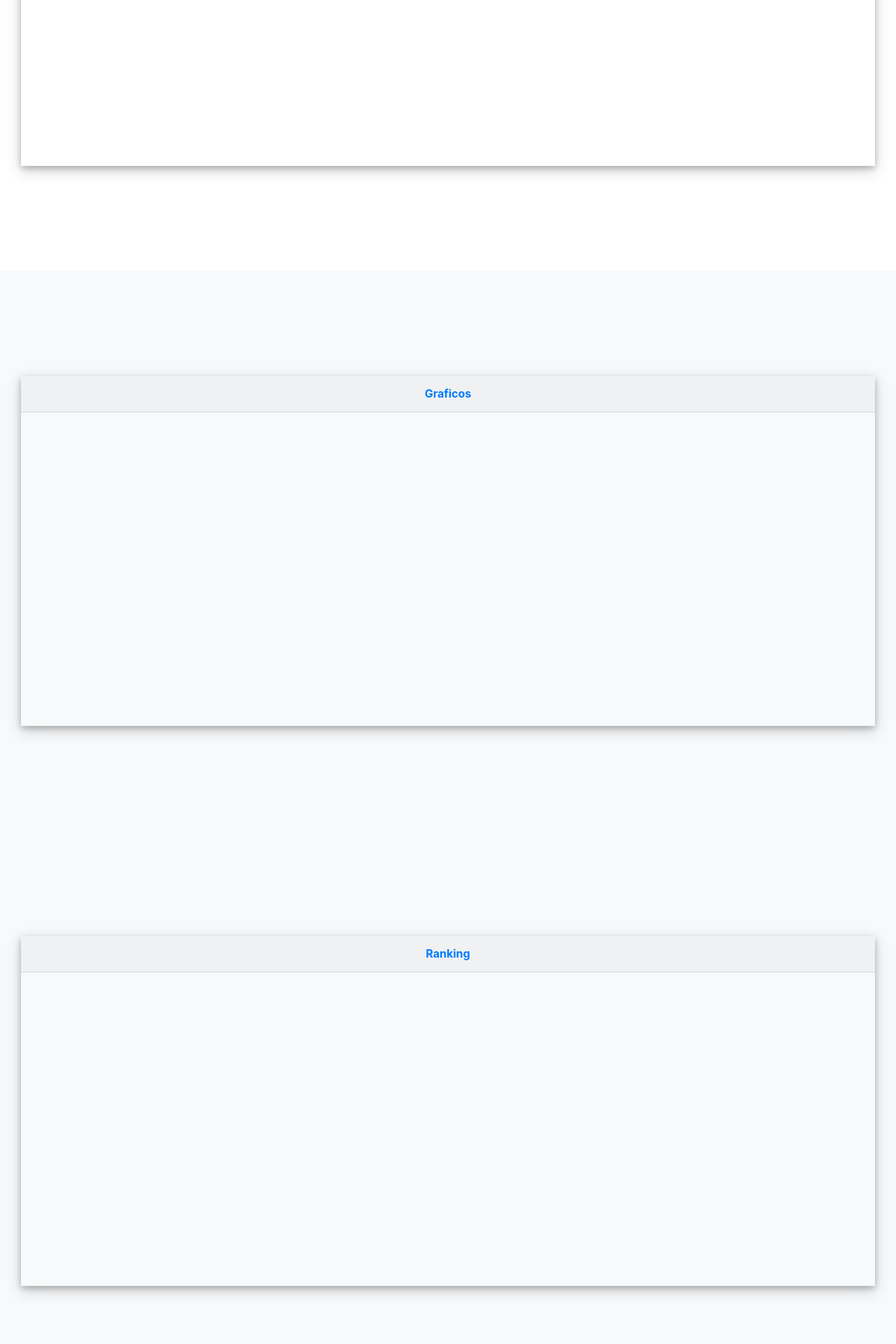
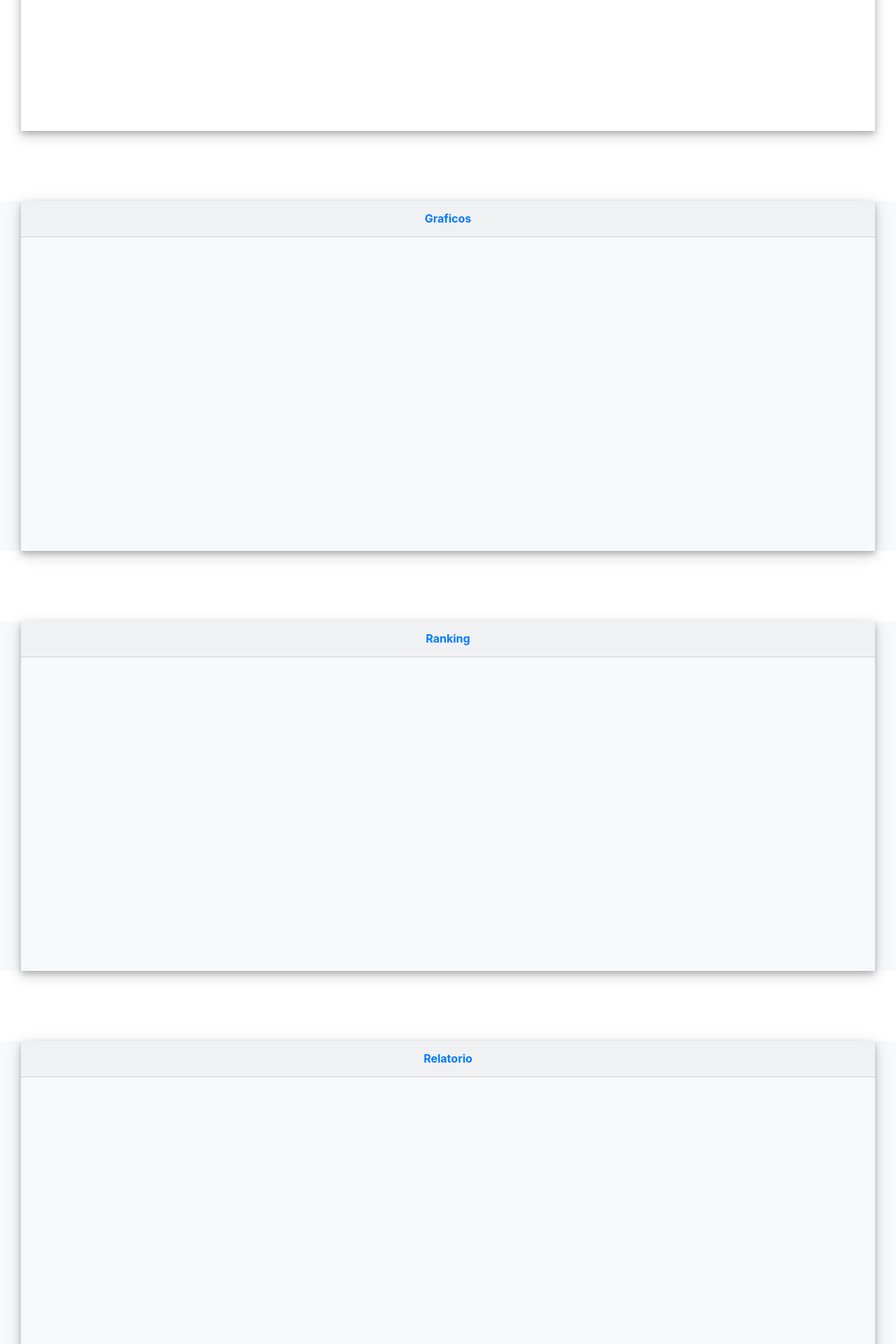
Before and after one commit to MaiconBruno/-call-monitoring-platform-, a PHP site: page / in a window 1280 px wide. Shown: the part 413-2333 px from the top of the page at 70% size. Run offline with PHP 8.4, Linux system fonts and the light colour scheme; some libraries are stand-ins or nearby versions.

Commit message:
car ajustes

```diff
--- a/css/estilos.css
+++ b/css/estilos.css
@@ -1,4 +1,7 @@
-
+section {
+   display: block;
+   padding: 0;
+  }
 .nav-top-shadow{
     min-height: 80px;
     box-shadow: 0 4px 8px 0 rgba(0, 0, 0, 0.2), 0 6px 20px 0 rgba(0, 0, 0, 0.19);
@@ -44,7 +47,9 @@ min-width: 700px;
     box-shadow: 0 4px 8px 0 rgba(0, 0, 0, 0.2), 0 6px 20px 0 rgba(0, 0, 0, 0.19);
 }
 
+
 .card-grafico{
+    margin-top: 100px;
     margin-left: 30px;
     margin-right: 30px;
     box-shadow: 0 4px 8px 0 rgba(0, 0, 0, 0.2), 0 6px 20px 0 rgba(0, 0, 0, 0.19);
--- a/index.html
+++ b/index.html
@@ -74,7 +74,7 @@
   </nav>
 
 
-  <section id="ggraficos">
+  <div id="ggraficos">
     <div class="card-grafico">
       <div class="card-header py-3">
         <h6 class="m-0 font-weight-bold text-primary" align="center">Graficos Geral</h6>
@@ -84,9 +84,9 @@
         <div class="" id="chart_div" style="width: 100%; "></div>
       </div>
     </div>
-  </section>
+  </div>
 
-  <section id="graficos" class="bg-light">
+  <div id="graficos" class="bg-light">
       <div class="card-grafico">
           <div class="card-header py-3">
             <h6 class="m-0 font-weight-bold text-primary" align="center">Graficos</h6>
@@ -95,9 +95,9 @@
 
           </div>
         </div>
-  </section>
+  </div>
 
-  <section id="ranking" class="bg-light">
+  <div id="ranking" class="bg-light">
       <div class="card-grafico">
           <div class="card-header py-3">
             <h6 class="m-0 font-weight-bold text-primary" align="center">Ranking</h6>
@@ -106,9 +106,9 @@
 
           </div>
         </div>
-  </section>
+  </div>
 
-  <section id="relatorios" class="bg-light">
+  <div id="relatorios" class="bg-light">
       <div class="card-grafico">
           <div class="card-header py-3">
             <h6 class="m-0 font-weight-bold text-primary" align="center">Relatorio</h6>
@@ -117,7 +117,7 @@
 
           </div>
         </div>
-  </section>
+  </div>
 
   <!-- Footer -->
   <footer class="py-5 bg-dark">
```
